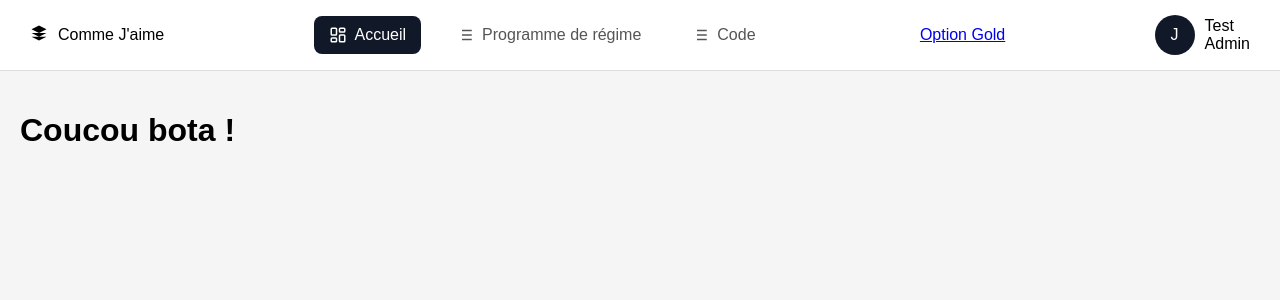
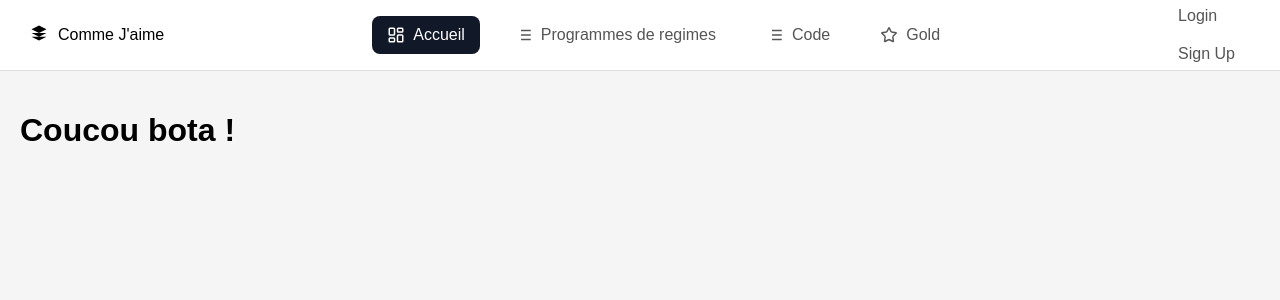
Before and after one commit to AndriantsehenoAnja/Regimes, a CodeIgniter 4 app: the page made by app/Views/Acceuil.php in a window 1280 px wide. Shown: the top 300 px of the page. Run offline with PHP 8.4 and a stand-in for CodeIgniter, Linux system fonts and the light colour scheme; the template is opened without the code that fills it, so the values that code supplies are empty; some libraries are stand-ins or nearby versions.

Commit message:
Update main layout with user session handling and navigation links for Gold feature

```diff
--- a/app/Views/layout/main.php
+++ b/app/Views/layout/main.php
@@ -1,3 +1,9 @@
+<?php
+if(isset($_SESSION['user'])){
+    $user = $_SESSION['user'];
+}
+?>
+
 <!DOCTYPE html>
 <html lang="fr">
 <head>
@@ -13,8 +19,10 @@
 
     <!-- ── Navbar ───────────────────────────────────────── -->
     <nav class="navbar">
+
         <!-- Logo -->
         <div class="navbar-left">
+
             <a href="<?= base_url('') ?>" class="navbar-brand">
 
                 <div class="logo-icon">
@@ -28,11 +36,13 @@
                 </div>
 
             </a>
+
         </div>
 
         <!-- Navigation -->
         <div class="navbar-center">
 
+            <!-- Accueil -->
             <a href="<?= base_url('') ?>"
                class="nav-item <?= (uri_string() == '') ? 'active' : '' ?>">
 
@@ -46,7 +56,8 @@
                 Accueil
             </a>
 
-            <a href="<?= base_url('') ?>"
+            <!-- Programmes -->
+            <a href="<?= base_url('programme') ?>"
                class="nav-item <?= (uri_string() == 'programme') ? 'active' : '' ?>">
 
                 <svg viewBox="0 0 24 24">
@@ -58,11 +69,12 @@
                     <line x1="3" y1="18" x2="3.01" y2="18"/>
                 </svg>
 
-                Programme de régime
+                Programmes de regimes
             </a>
 
-            <a href="<?= base_url('/code/form') ?>"
-               class="nav-item <?= (uri_string() == 'code') ? 'active' : '' ?>">
+            <!-- Code -->
+            <a href="<?= base_url('code/form') ?>"
+               class="nav-item <?= (uri_string() == 'code/form') ? 'active' : '' ?>">
 
                 <svg viewBox="0 0 24 24">
                     <line x1="8" y1="6" x2="21" y2="6"/>
@@ -76,26 +88,90 @@
                 Code
             </a>
 
+            <!-- Gold -->
+            <a href="<?= base_url('gold/form') ?>"
+               class="nav-item <?= (uri_string() == 'gold/form') ? 'active' : '' ?>">
+
+                <svg viewBox="0 0 24 24">
+                    <line x1="12" y1="2" x2="15" y2="8"/>
+                    <line x1="15" y1="8" x2="22" y2="9"/>
+                    <line x1="22" y1="9" x2="17" y2="14"/>
+                    <line x1="17" y1="14" x2="18" y2="21"/>
+                    <line x1="18" y1="21" x2="12" y2="18"/>
+                    <line x1="12" y1="18" x2="6" y2="21"/>
+                    <line x1="6" y1="21" x2="7" y2="14"/>
+                    <line x1="7" y1="14" x2="2" y2="9"/>
+                    <line x1="2" y1="9" x2="9" y2="8"/>
+                    <line x1="9" y1="8" x2="12" y2="2"/>
+                </svg>
+
+                Gold
+            </a>
+
         </div>
         <!-- End Navigation -->
 
+
         <!-- User -->
-        <a href="<?= base_url('gold/form') ?>">Option Gold</a>
         <div class="navbar-right">
 
-            <a href="<?= base_url('login') ?>" class="user-row">
+            <?php if(isset($user)){ ?>
 
-                <div class="avatar">
-                    J
+                <!-- Solde -->
+                <div class="nav-item">
+                    Solde :
+                    <?= number_format($user['solde'], 0, ',', ' ') ?> Ar
                 </div>
 
-                <div class="user-info">
-                    <div class="name">Test</div>
-                    <div class="role">Admin</div>
-                </div>
+                <!-- User -->
+                <a href="#" class="user-row">
 
+                    <div class="avatar">
+                        <?= strtoupper($user['nom'][0]) ?>
+                    </div>
 
-            </a>
+                    <div class="user-info">
+                        <div class="name">
+                            <?= $user['nom'] ?>
+                        </div>
+
+                        <?php if($user['is_gold']){ ?>
+                            <div class="role">
+                                Gold
+                            </div>
+                        <?php } ?>
+
+                    </div>
+
+                </a>
+
+                <!-- Logout -->
+                <a href="<?= base_url('logout') ?>"
+                   class="nav-item">
+
+                    Logout
+
+                </a>
+
+            <?php } else { ?>
+
+                <!-- Login -->
+                <a href="<?= base_url('login') ?>"
+                   class="nav-item">
+
+                    Login
+
+                </a>
+
+                <!-- Register -->
+                <a href="<?= base_url('inscription1') ?>"
+                   class="nav-item">
+
+                    Sign Up
+
+                </a>
+
+            <?php } ?>
 
         </div>
 
```
Also changed, not shown: 2 other files.
